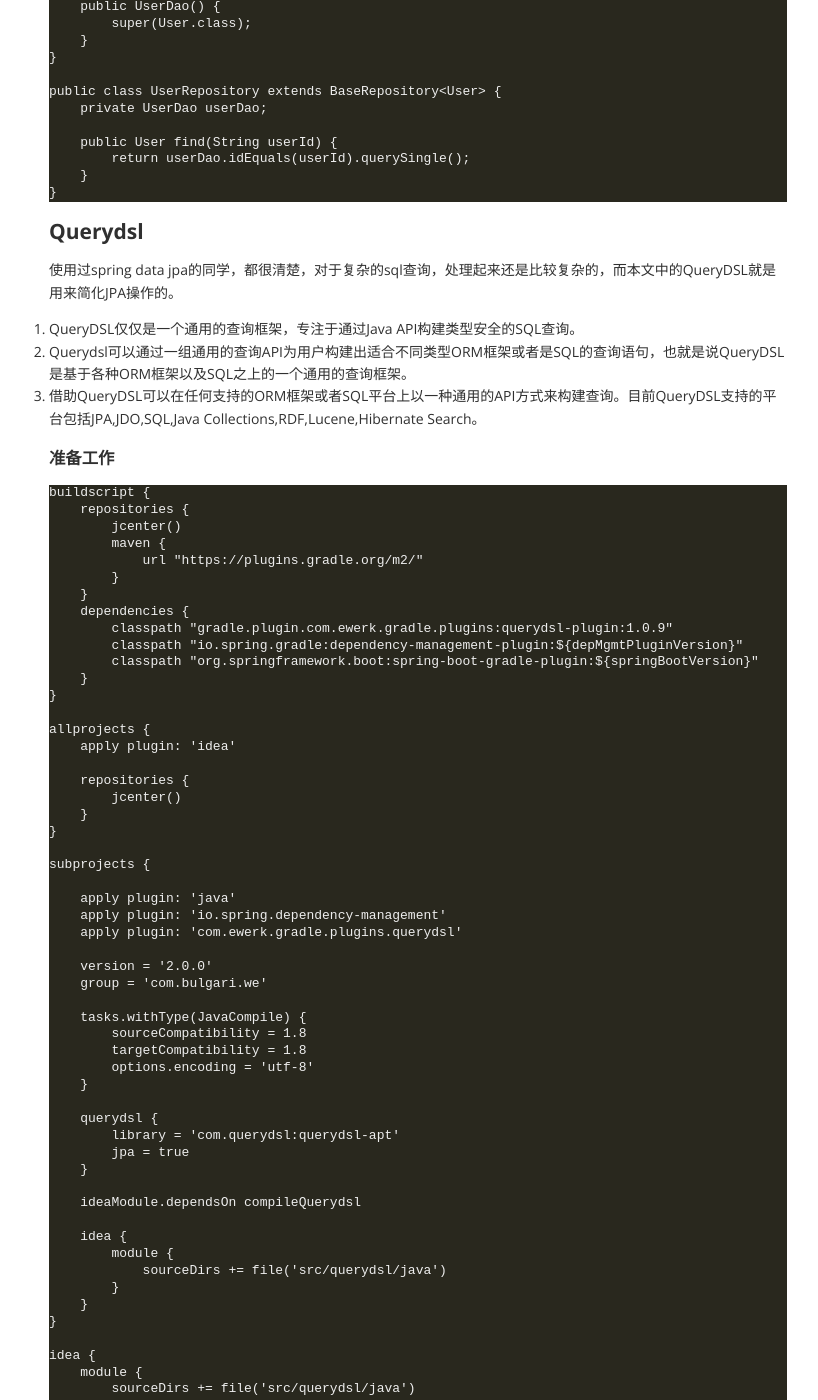
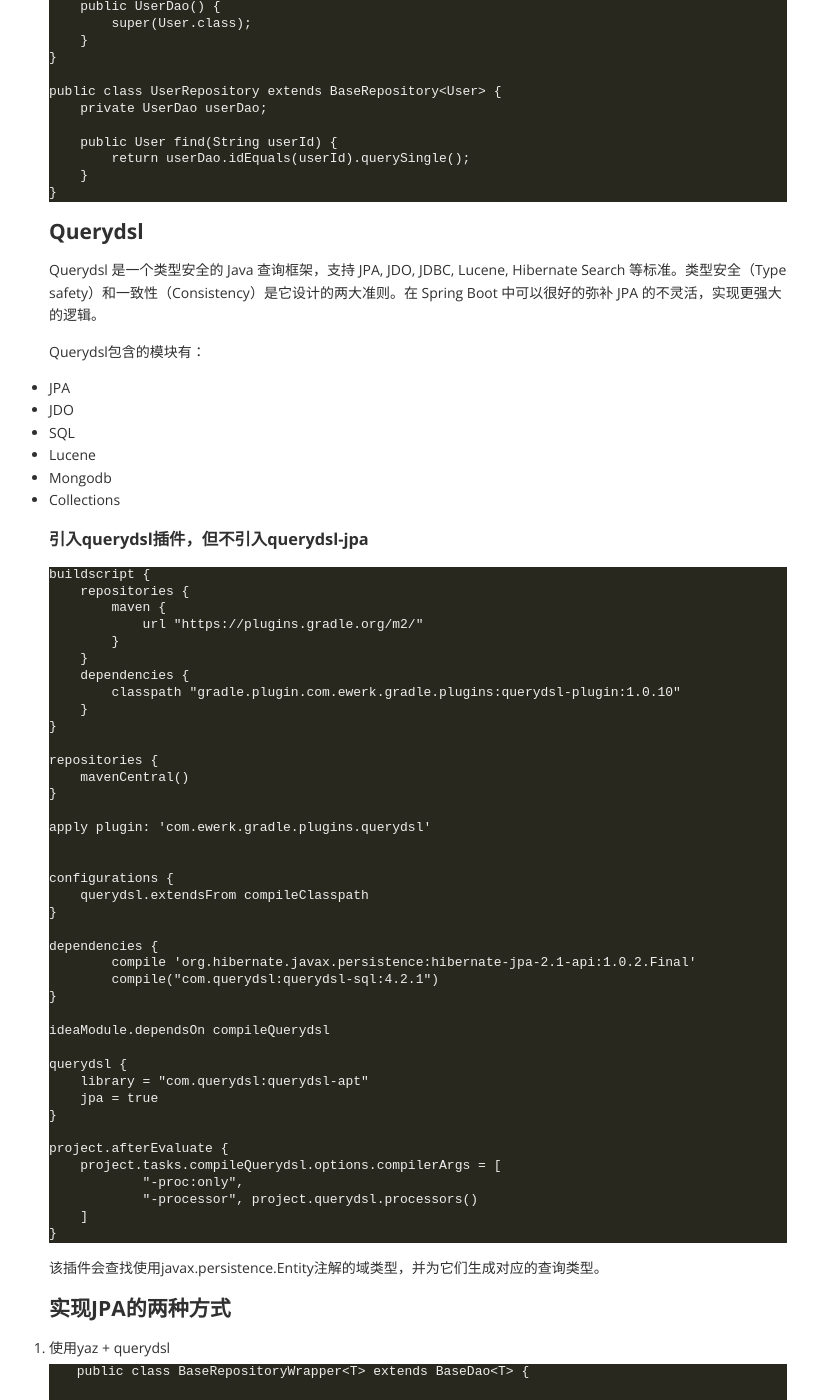
Before and after one commit to 466300750/466300750.github.io, a Jekyll site: the page built from _posts/2018-06-08-jpa.md, in a window 1280 px wide and 1400 px high, scrolled down 3012 px. Shown: the whole window, without its empty margins (222-1040 px from the left). Built offline with Jekyll 4.4.1, drawn with Linux system fonts in a browser that asks for light colours; Markdown is read by kramdown in place of the engine named in the settings; comment, search, counter and statistics services are not loaded; some of the changed text lies outside the part shown.

Commit message:
add blog again.

````diff
--- a/_posts/2018-06-08-jpa.md
+++ b/_posts/2018-06-08-jpa.md
@@ -110,70 +110,59 @@ public class UserRepository extends BaseRepository<User> {
 ```
 
 ## Querydsl
-使用过spring data jpa的同学，都很清楚，对于复杂的sql查询，处理起来还是比较复杂的，而本文中的QueryDSL就是用来简化JPA操作的。
+Querydsl 是一个类型安全的 Java 查询框架，支持 JPA, JDO, JDBC, Lucene, Hibernate Search 等标准。类型安全（Type safety）和一致性（Consistency）是它设计的两大准则。在 Spring Boot 中可以很好的弥补 JPA 的不灵活，实现更强大的逻辑。
 
-1. QueryDSL仅仅是一个通用的查询框架，专注于通过Java API构建类型安全的SQL查询。
-2. Querydsl可以通过一组通用的查询API为用户构建出适合不同类型ORM框架或者是SQL的查询语句，也就是说QueryDSL是基于各种ORM框架以及SQL之上的一个通用的查询框架。
-3. 借助QueryDSL可以在任何支持的ORM框架或者SQL平台上以一种通用的API方式来构建查询。目前QueryDSL支持的平台包括JPA,JDO,SQL,Java Collections,RDF,Lucene,Hibernate Search。
+Querydsl包含的模块有：
 
-### 准备工作
+- JPA
+- JDO
+- SQL
+- Lucene
+- Mongodb
+- Collections
+
+### 引入querydsl插件，但不引入querydsl-jpa
 
 ```
 buildscript {
     repositories {
-        jcenter()
         maven {
             url "https://plugins.gradle.org/m2/"
         }
     }
     dependencies {
-        classpath "gradle.plugin.com.ewerk.gradle.plugins:querydsl-plugin:1.0.9"
-        classpath "io.spring.gradle:dependency-management-plugin:${depMgmtPluginVersion}"
-        classpath "org.springframework.boot:spring-boot-gradle-plugin:${springBootVersion}"
+        classpath "gradle.plugin.com.ewerk.gradle.plugins:querydsl-plugin:1.0.10"
     }
 }
 
-allprojects {
-    apply plugin: 'idea'
-
-    repositories {
-        jcenter()
-    }
+repositories {
+    mavenCentral()
 }
 
-subprojects {
+apply plugin: 'com.ewerk.gradle.plugins.querydsl'
 
-    apply plugin: 'java'
-    apply plugin: 'io.spring.dependency-management'
-    apply plugin: 'com.ewerk.gradle.plugins.querydsl'
 
-    version = '2.0.0'
-    group = 'com.bulgari.we'
-
-    tasks.withType(JavaCompile) {
-        sourceCompatibility = 1.8
-        targetCompatibility = 1.8
-        options.encoding = 'utf-8'
-    }
-
-    querydsl {
-        library = 'com.querydsl:querydsl-apt'
-        jpa = true
-    }
-
-    ideaModule.dependsOn compileQuerydsl
-
-    idea {
-        module {
-            sourceDirs += file('src/querydsl/java')
-        }
-    }
+configurations {
+    querydsl.extendsFrom compileClasspath
 }
 
-idea {
-    module {
-        sourceDirs += file('src/querydsl/java')
-    }
+dependencies {
+	compile 'org.hibernate.javax.persistence:hibernate-jpa-2.1-api:1.0.2.Final'
+	compile("com.querydsl:querydsl-sql:4.2.1")
+}
+
+ideaModule.dependsOn compileQuerydsl
+
+querydsl {
+    library = "com.querydsl:querydsl-apt"
+    jpa = true
+}
+
+project.afterEvaluate {
+    project.tasks.compileQuerydsl.options.compilerArgs = [
+            "-proc:only",
+            "-processor", project.querydsl.processors()
+    ]
 }
 ```
 该插件会查找使用javax.persistence.Entity注解的域类型，并为它们生成对应的查询类型。
@@ -209,7 +198,7 @@ idea {
 	}
 	```
 
-2. 仅使用querydsl
+2. 使用querydsl-jpa
 
 	```
 	public class QuerydslJpaSupport {
@@ -264,7 +253,7 @@ idea {
 
 ## Spring Data Jpa
 
-它是spring提供的一个轻量级ORM持久化框架，它并没有实现JAP，是一个管理工具，JPA的底层通常使用Hibrenate。
+它是spring提供的一个轻量级ORM持久化框架，它并没有实现JPA，是一个管理工具，JPA的底层通常使用Hibrenate。
 
 我们在实现的时候只需要声明持久化接口，该接口继承Repository或其子接口，Spring会生成实现代码：
 
@@ -283,6 +272,49 @@ spring 中接口的关系：
 
 ![继承关系图](../images/Repository.png)
 
+Spring 提供了一个便捷的方式使用 Querydsl，只需要在 Repository 中继承 QueryDslPredicateExecutor 即可：
+
+`@Repository
+public interface UserRepository extends JpaRepository<User, Long>, QueryDslPredicateExecutor<User> {}`
+
+然后就可以使用 UserRepository 无缝和 Querydsl 连接：
+
+```
+JPAQueryFactory queryFactory = new JPAQueryFactory(entityManager);
+// 基本查询
+List<Person> persons = queryFactory.selectFrom(person)
+  .where(
+    person.firstName.eq("John"),
+    person.lastName.eq("Doe"))
+  .fetch();
+
+// 排序
+List<Person> persons = queryFactory.selectFrom(person)
+  .orderBy(person.lastName.asc(),
+           person.firstName.desc())
+  .fetch();
+
+// 子查询
+List<Person> persons = queryFactory.selectFrom(person)
+  .where(person.children.size().eq(
+    JPAExpressions.select(parent.children.size().max())
+                  .from(parent)))
+  .fetch();
+
+// 投影
+List<Tuple> tuples = queryFactory.select(
+    person.lastName, person.firstName, person.yearOfBirth)
+  .from(person)
+  .fetch()
+  .map(tuple -> {
+                Map<String, String> map = new LinkedHashMap<>();
+                map.put("name", tuple.get(user.name));
+                map.put("email", tuple.get(user.email));
+                return map;
+            }).collect(Collectors.toList());
+```
+
+
 ### Spring JPA方法名解析步骤
 
 在进行方法名解析时会先去掉多余的前缀，比如find、findBy、read、readBy、get、getBy，然后对剩下部分进行解析，并且如果方法最后一个参数时 Sort 或 Pageable 类型，也会提取相关信息。
````
